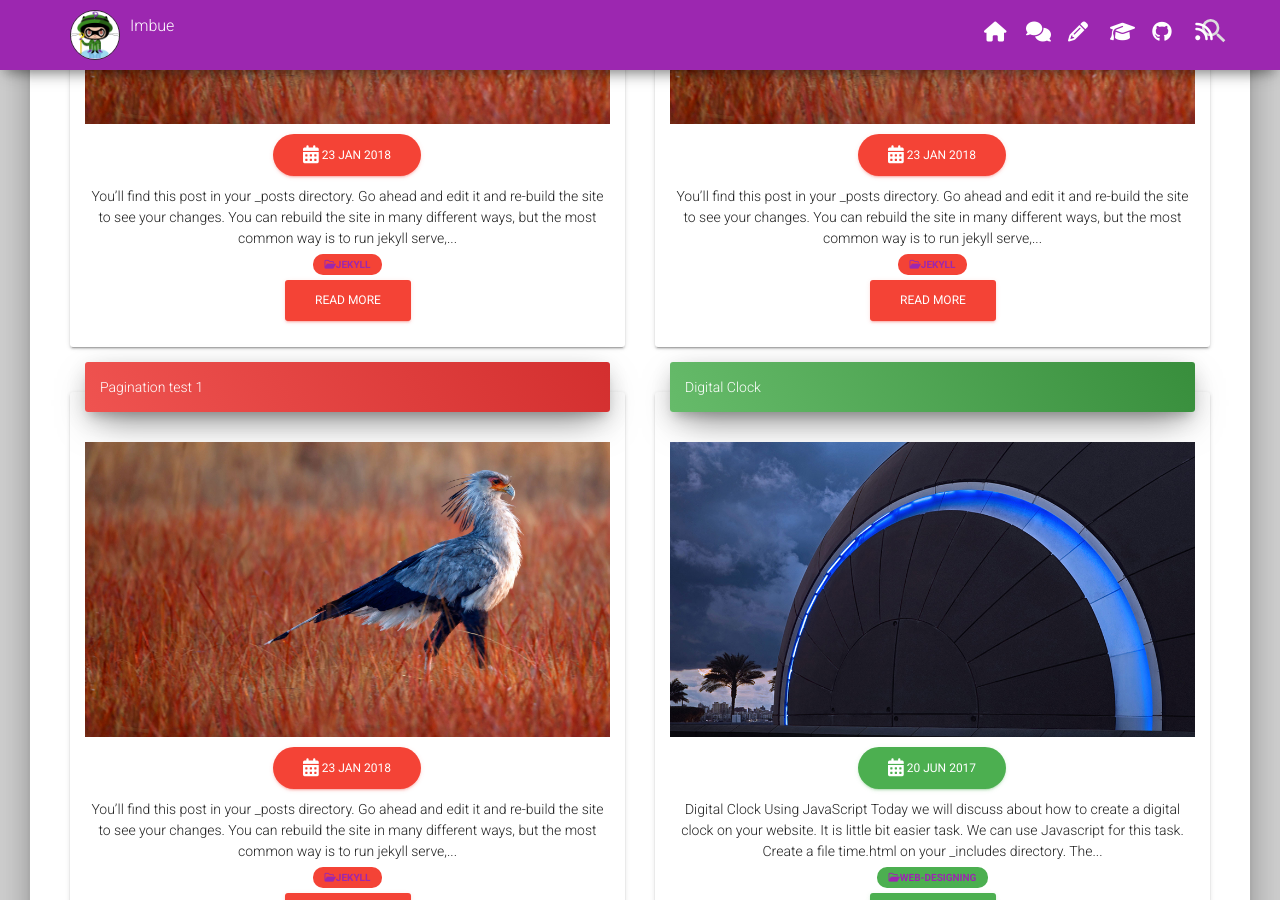
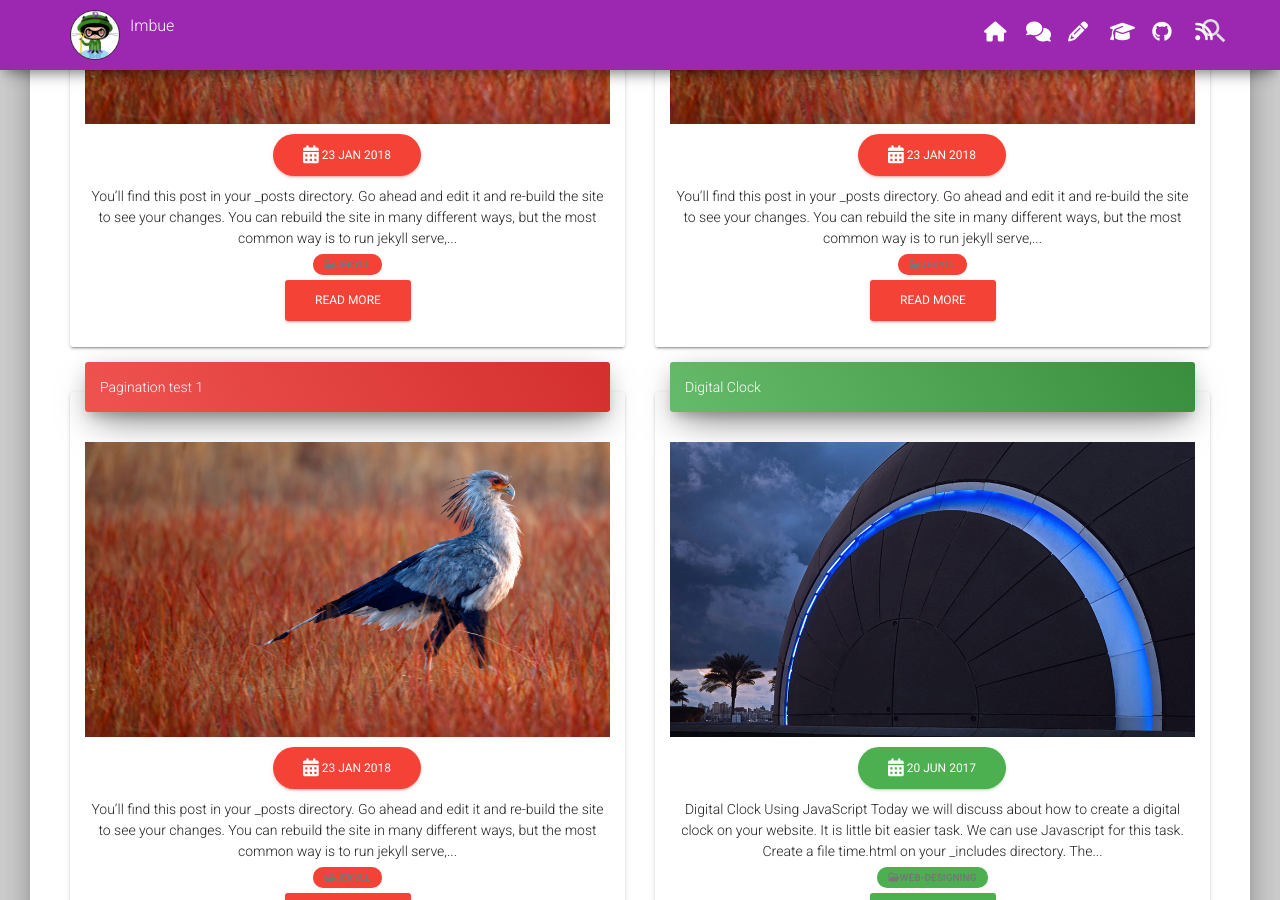
Before and after one commit to tip4programs/imbue, a Jekyll site: the page built from index.html, in a window 1280 px wide and 900 px high, scrolled down 1016 px. Built offline with Jekyll 4.4.1, drawn with Linux system fonts in a browser that asks for light colours; nearby versions of some CDN libraries; the list of posts is cut into pages by our own code.

Commit message:
Update index.html

```diff
--- a/index.html
+++ b/index.html
@@ -25,8 +25,8 @@ title: Welcome to Our Blog
                <i class="fa fa-calendar" aria-hidden="true"></i> {{ post.date | date_to_string }}
                </button>
            <p>{{ post.content | strip_html | truncatewords: 40 }}</p>
-               <span class="label label-{{ post.card_color }}"><a href="{{ site.baseurl }}/category/{{ post.categories }}"><i class="fa fa-folder-open-o"></i>{{ post.categories }}</a></span><br />
-                 <a href="{{ post.url | prepend: site.baseurl }}" class="btn btn-{{ post.card_color }}" style="color: #ffffff">Read More</a>
+               <span class="label label-{{ post.card_color }}"><a href="{{ site.baseurl }}/category/{{ post.categories }}" class="text-muted"><i class="fa fa-folder-open-o"></i>{{ post.categories }}</a></span><br />
+                 <a href="{{ post.url | prepend: site.baseurl }}" class="btn btn-{{ post.card_color }}">Read More</a>
            </div>
          </div>
         </div>
```
